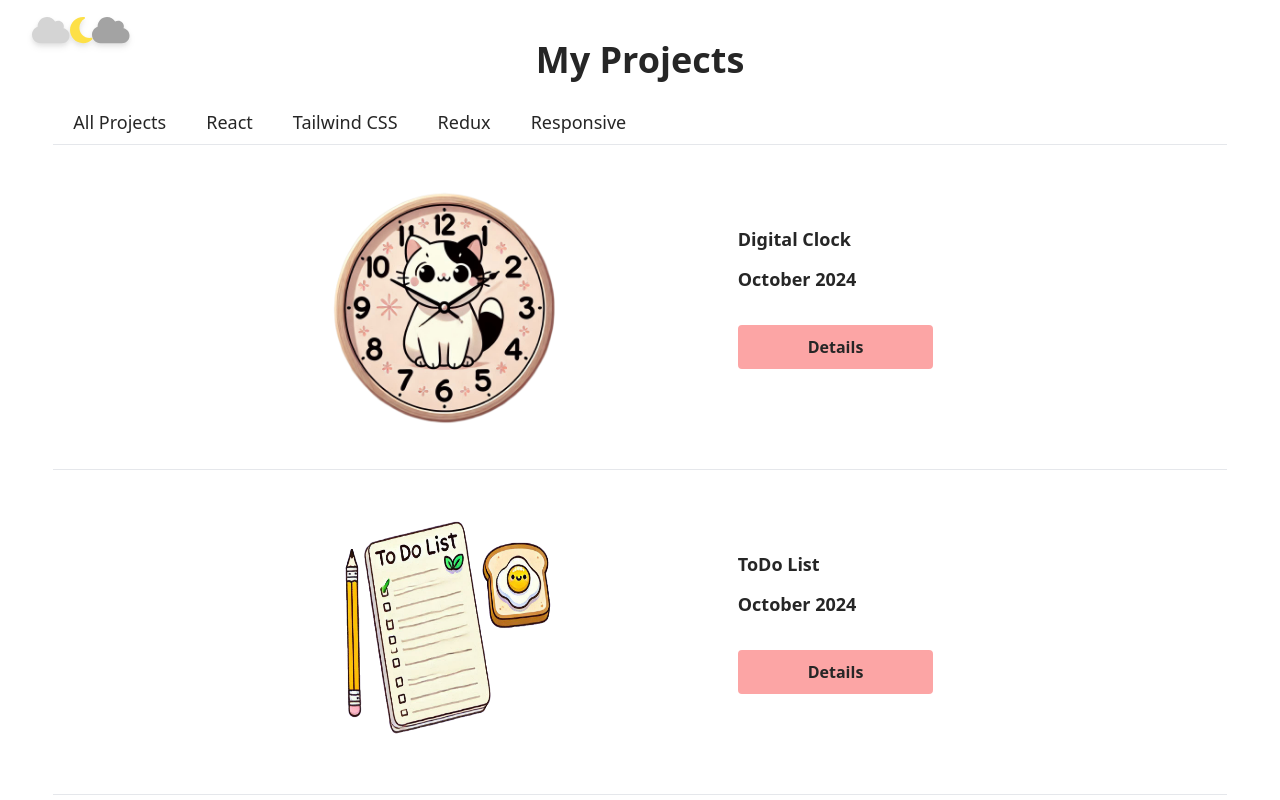
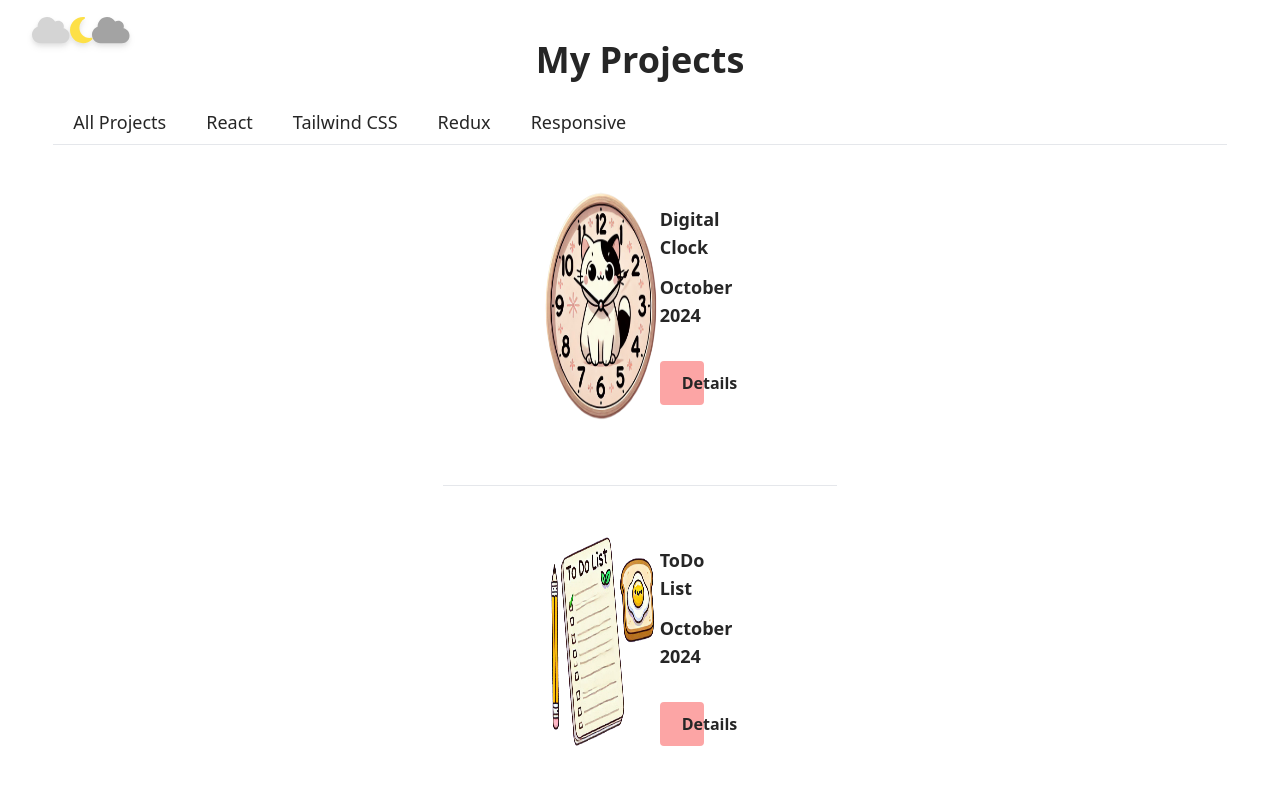
Before and after one commit to zahraRostami1999/portfolio, a React (Vite) app in the folder portfolio/: page /project in a window 1280 px wide. Shown: the top 800 px of the page. Built offline with nearby package versions, Linux system fonts and the light colour scheme.

Commit message:
edit Project card: set w,h projects cover

```diff
--- a/portfolio/src/components/ProjectCard.jsx
+++ b/portfolio/src/components/ProjectCard.jsx
@@ -5,14 +5,14 @@ const ProjectCard = (props) => {
     return (
         <>
             <div className="w-full border-b">
-                <div className="w-full flex flex-row justify-center py-10">
-                    <div className="lg:w-1/2 w-5/6  flex justify-center md:w-2/3 sm:w-4/5">
-                        <img className="lg:w-2/5 md:w-4/5 sm:w-5/6 w-full " src={props.project.cover} alt="project-image" />
+                <div className=" lg:w-3/5 md:w-3/5 sm:w-2/3 w-11/12 flex flex-row justify-center py-10 mx-auto">
+                    <div className="w-1/2 flex justify-center">
+                        <img className="lg:w-64 lg:h-60 md:w-44 md:h-40 sm:w-36 sm:h-32 w-36 h-32" src={props.project.cover} alt="project-image" />
                     </div>
-                    <div className="w-1/3 py-10 font-semibold flex justify-start items flex-col gap-3 text-sm sm:text-sm md:text-lg">
+                    <div className="w-1/3 py-5 font-semibold flex justify-start items-start flex-col gap-3 text-sm sm:text-sm md:text-lg">
                         <h3>{props.project.title}</h3>
                         <h2>{props.project.date}</h2>
-                        <button className="hover:border-2 border-2 border-red-300 hover:border-neutral-700 hover:font-bold rounded lg:w-1/2 md:w-1/2 sm:w-5/6 w-full px-5 py-2 lg:my-5 md:my-5 sm:my-3 my-3 bg-red-300 text-neutral-800 sm:text-sm text-xs md:text-base"><Link to={`/project/${id}`}>Details</Link></button>
+                        <button className="hover:border-2 border-2 border-red-300 hover:border-neutral-700 hover:font-bold rounded lg:w-1/2 md:w-2/3 sm:w-5/6 w-5/6 px-5 py-2 lg:my-5 md:my-5 sm:my-3 my-3 bg-red-300 text-neutral-800 sm:text-sm text-xs md:text-base"><Link to={`/project/${id}`}>Details</Link></button>
                     </div>
                 </div>
             </div>
```
